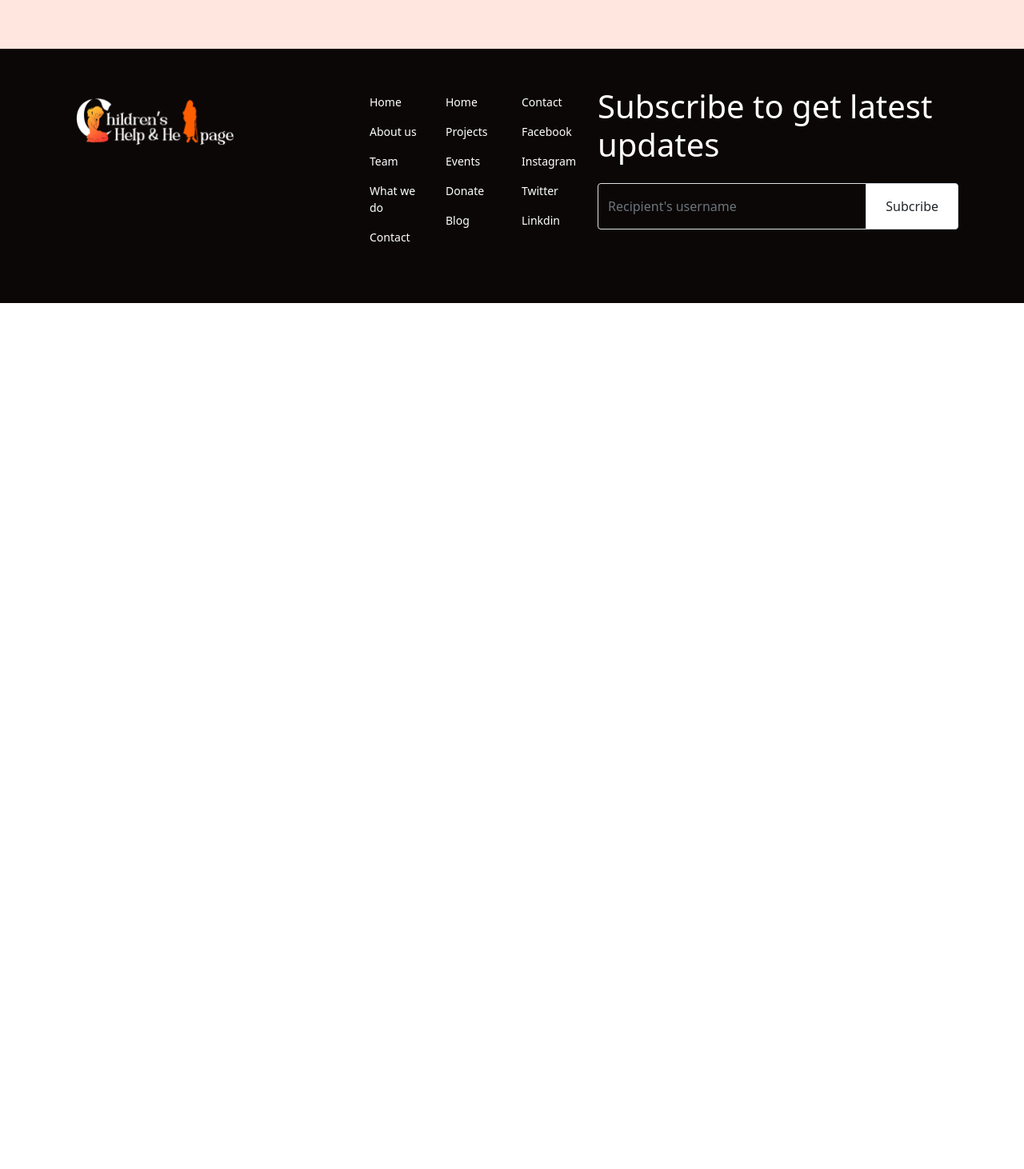
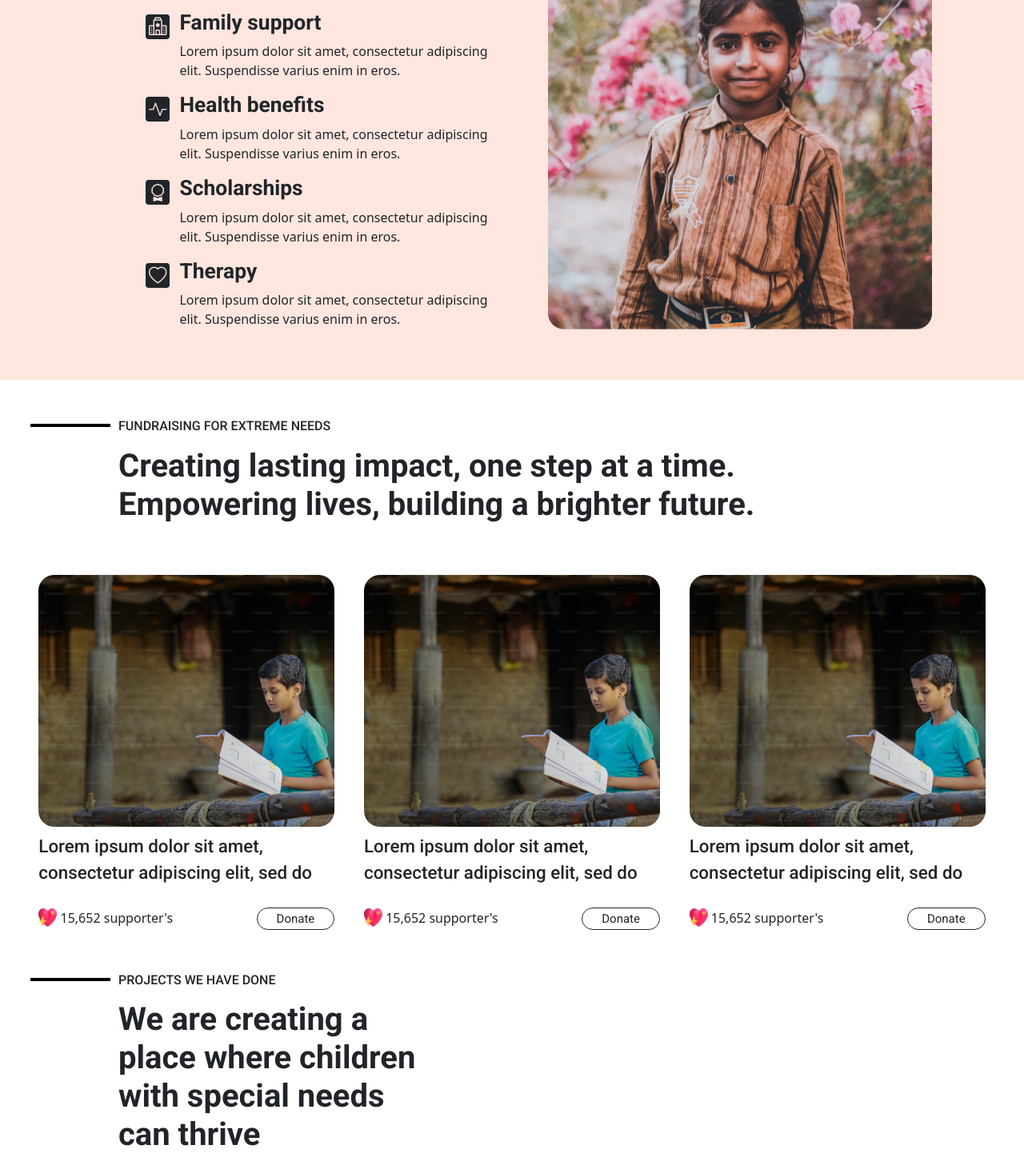
Before and after one commit to Ranjeetpoojari/chahfoundation, a plain HTML site: page index.html in a window 1280 px wide. Shown: the part 1873-3335 px from the top of the page at 80% size. Before the commit the page ends 2252 px from the top, so only its background shows below. Drawn offline with nearby package versions, Linux system fonts and the light colour scheme.

Commit message:
start our project

```diff
--- a/index.html
+++ b/index.html
@@ -121,7 +121,7 @@
 <section>
   <div class="container my-3">
     <h6 class="text-uppercase d-flex text-nowrap m-0 align-items-center font-sec">our Supporters &nbsp;&nbsp;<hr class="w-100"></h6>
-    <div class="owl-carousel owl-theme mt-3">
+    <div class="owl-carousel owl-theme mt-3" id="logo">
       <div class="our_supportcard">
         <div class="support-logo">
           <img src="img\brand_logo.png" alt="" srcset="" class="logo">
@@ -165,14 +165,113 @@
           <h5 class="text-uppercase fs-16 font-sec fw-500 mb-3">What we do</h5>
           <h2 class="fs-40 fw-700 font-sec mb-3">We provide a place for children with special needs</h2>
           <p>Lorem ipsum dolor sit amet, consectetur adipiscing elit. Suspendisse varius enim in eros elementum tristique.</p>
+          <div class="d-flex we_do_con">
+            <div class="mt-1"><i class="bi bi-hospital fs-20 bg-dark text-color px-1 rounded-2"></i></div>
+            <div class="">
+              <h5 class="font-sec fs-24 fw-700">Family support</h5>
+              <p>Lorem ipsum dolor sit amet, consectetur adipiscing elit. Suspendisse varius enim in eros.</p>
+            </div>
+          </div>
+          <div class="d-flex we_do_con">
+            <div class="mt-1"><i class="bi bi-activity fs-20 bg-dark text-color px-1 rounded-2"></i></div>
+            <div class="">
+              <h5 class="font-sec fs-24 fw-700">Health benefits</h5>
+              <p>Lorem ipsum dolor sit amet, consectetur adipiscing elit. Suspendisse varius enim in eros.</p>
+            </div>
+          </div>
+          <div class="d-flex we_do_con">
+            <div class="mt-1"><i class="bi bi-award fs-20 bg-dark text-color px-1 rounded-2"></i></div>
+            <div class="">
+              <h5 class="font-sec fs-24 fw-700">Scholarships</h5>
+              <p>Lorem ipsum dolor sit amet, consectetur adipiscing elit. Suspendisse varius enim in eros.</p>
+            </div>
+          </div>
+          <div class="d-flex we_do_con">
+            <div class="mt-1"><i class="bi bi-heart fs-20 bg-dark text-color px-1 rounded-2"></i></div>
+            <div class="">
+              <h5 class="font-sec fs-24 fw-700">Therapy</h5>
+              <p>Lorem ipsum dolor sit amet, consectetur adipiscing elit. Suspendisse varius enim in eros.</p>
+            </div>
+          </div>
+
         </div>
 
       </div>
-      <div class="col-6"></div>
+      <div class="col-6">
+        <div class="we_do_img-con rounded-2">
+          <img src="img\wedoimg.png" alt="wedoing">
+        </div>
+      </div>
 
     </div>
   </div>
 
+</section>
+<section>
+  <div class="container-fluid ps-5 my-5 ">
+    <div class="row">
+      <div class="col-9 mb-5">
+        <div class="after-dash">
+          <h5 class="text-uppercase fs-16 font-sec fw-500 mb-3">fundraising for extreme needs</h5>
+
+            <h2 class="fs-40 fw-700 font-sec mb-3">Creating lasting impact, one step at a time. Empowering lives, building a brighter future.</h2>
+
+        </div>
+      </div>
+      <div class="col-12">
+        <div class="campaign-container">
+
+          <div class="owl-carousel owl-theme" id="campaign">
+            <div class="item">
+              <div class="campaign-card">
+              <div class="campaignimg">
+                <img src="img\campaignimg1.png" alt="" class="rounded-4">
+              </div>
+              <div class="campaign-content">
+                <div class="campaign-heading fs-20 fw-500 font-sec mt-2">Lorem ipsum dolor sit amet, consectetur adipiscing elit, sed do </div>
+                <div class="d-flex justify-content-between mt-4 mb-2">
+
+                  <div class="d-flex"><div class="heart-con"><img src="img\heart.png" alt="" srcset="" ></div>&nbsp;<span>15,652</span>&nbsp;<span> supporter's</span></div>
+                  <div class=""><a href="#" class="text-decoration-none text-dark px-4 fs-15 font-sec fw-400 py-1 rounded-pill border border-dark ">Donate</a></div>
+                </div>
+              </div>
+             </div>
+          </div>
+
+        </div>
+
+
+        </div>
+      </div>
+    </div>
+  </div>
+</section>
+<section class="mt-2">
+  <div class="container-fluid ps-5 my-5 ">
+    <div class="row">
+      <div class="col-5 mb-5">
+        <div class="after-dash">
+          <h5 class="text-uppercase fs-16 font-sec fw-500 mb-3">Projects we have done</h5>
+
+            <h2 class="fs-40 fw-700 font-sec mb-3">We are creating a place where children with special needs can thrive</h2>
+
+        </div>
+      </div>
+      <div class="col-12">
+       <div class="ourproject_con">
+        <div class="ourprojectcard rounded-4 position-relative">
+          <img src="img\campaignimg2.png" alt="" class="z-1 position-absolute">
+          <div class="ourpoject_overlay  position-absolute z-3 w-100"></div>
+          <div class="our_projectcontent position-absolute  z-5 py-5 px-5 h-100">
+            <h5 class="text-white fw-700 font-sec fs-28 mt-5">Mission smile 1k: Outdoor charity</h5>
+            <p class="fw-400 font-sec fs-16 text-white mt-4">Lorem ipsum dolor sit amet, consectetur adipiscing elit. Suspendisse varius enim in eros.</p>
+            <a href="#" target="_blank" class="text-decoration-none bg-white text-dark px-3 py-2 rounded-2 font-sec d-inline-block mt-5">Learn more</a>
+          </div>
+        </div>
+       </div>
+      </div>
+    </div>
+  </div>
 </section>
 </main>
 <footer class="">
--- a/script.js
+++ b/script.js
@@ -1,4 +1,4 @@
-$('.owl-carousel').owlCarousel({
+$('#logo').owlCarousel({
     loop:true,
     autoplay: true,
       autoplayTimeout: 3000 ,
@@ -19,3 +19,20 @@ $('.owl-carousel').owlCarousel({
         }
     }
 });
+$('#campaign').owlCarousel({
+    loop:true,
+    nav:false,
+    dots:false,
+  center:true,
+    responsive:{
+        0:{
+            items:1
+        },
+        600:{
+            items:2
+        },
+        1000:{
+            items:3
+        }
+    }
+});
--- a/style.css
+++ b/style.css
@@ -9,6 +9,7 @@
 .fs-14{font-size: 14px;}
 .fs-15{font-size:15px;}
 .fs-16{font-size:16px;}
+.fs-28{font-size: 28px;}
 .fs-18{font-size:calc(18px + (18 - 16) * (100vw - 320px) / (1920 - 320));}
 .fs-20{font-size:calc(20px + (20 - 16) * (100vw - 320px) / (1920 - 320));}
 .fs-24{font-size:calc(24px + (24 - 20) * (100vw - 320px) / (1920 - 320));}
@@ -23,6 +24,7 @@
 .fw-700{font-weight: 700;}
 .bg-prim{background-color: #E32325;}
 .bg-sec{background-color:  #FFE6DF;}
+.text-color{color: #FFE6DF;}
 .bg-black{background-color: #0B0706 !important;}
 .text-prim{color:#1D2130;}
 .font-prim{font-family: 'Inter', sans-serif; font-style: normal;}
@@ -51,3 +53,18 @@ header nav .navbar-brand img{height:100%; width:100%;}
 .what-aboutus .img-con2 img{width: 150px;height:150px;}
 .our_supportcard .support-logo{width: 120px!important; height:25px !important;overflow: hidden; object-fit: cover;}
 .our_supportcard .support-logo .logo{width:100%; height:100%; filter: grayscale(0);}
+.we_do_con div:first-child{width:70px;}
+.we_do_img-con{width: 480px;height: 658px; object-fit: cover; margin: auto; }
+.we_do_img-con img{width: 100%; height:100%;}
+/* campaign card start */
+.campaign-card{width:370px;}
+.campaign-card .campaignimg{width: 370px; height: 315px; object-fit: cover;}
+.campaign-card .campaignimg  img{width:100%; height:100%;}
+.campaign-content .campaign-heading{height:70px; width: 100%; overflow: hidden;display: -webkit-box;-webkit-line-clamp: 2;-webkit-box-orient: vertical;word-wrap: break-word;}
+.campaign-content .heart-con{width:23px; height:23px;object-fit: cover;}
+.campaign-content .heart-con img{width: 100%; height: 100%;}
+.ourprojectcard{width: 411px;height: 421px;overflow: hidden;object-fit: cover;}
+.ourprojectcard img{width:100%; height: 100%;}
+.ourprojectcard .ourpoject_overlay{opacity: 0.9; border-radius: 25px;background-color: #000;top:0%;}
+.our_projectcontent{top:100%;}
+.ourprojectcard img:hover .ourpoject_overlay{top:0%}
```
Also changed, not shown: img/campaignimg1.png (added), img/campaignimg2.png (added), img/campaignimg3.png (added), img/campaignimg4.png (added), img/heart.png (added), img/wedoimg.png (added).
